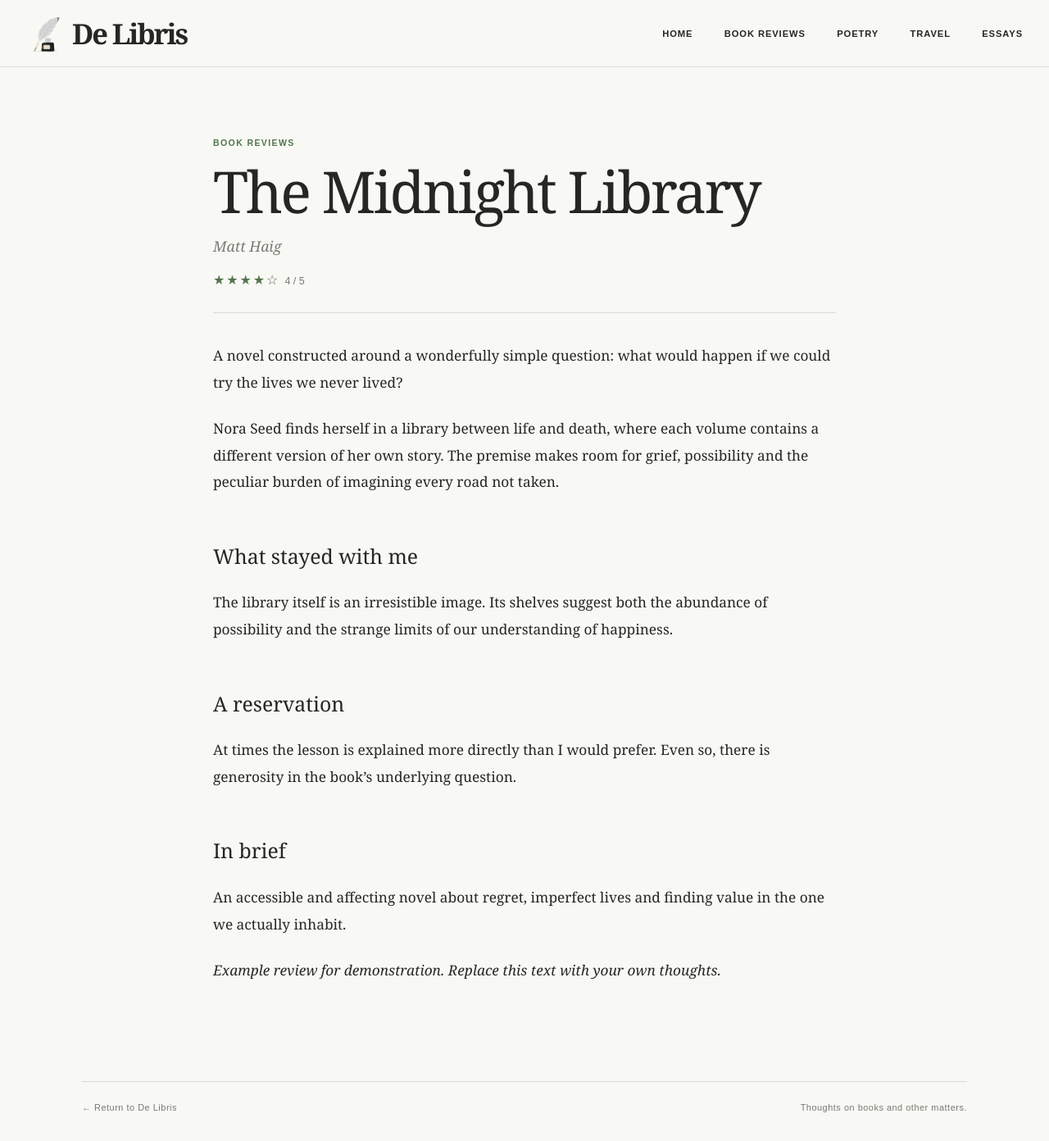
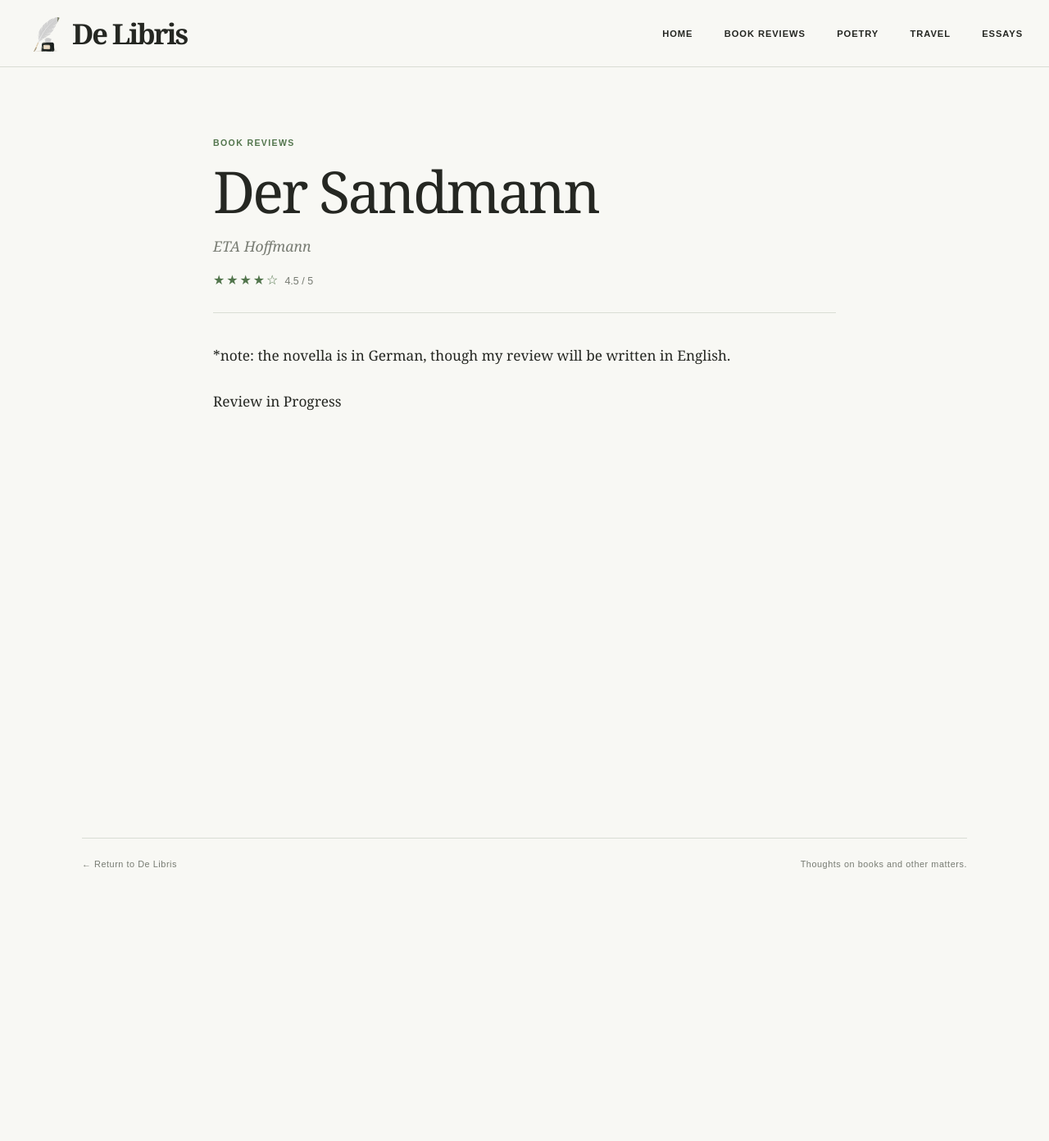
Before and after one commit to homo-ignotus/delibris, a Jekyll site: the page built from _reviews/the-midnight-library.md, in a window 1280 px wide and 1392 px high. Shown: the whole window at 82% size. Built offline with Jekyll 4.4.1, drawn with Linux system fonts in a browser that asks for light colours.

Commit message:
Update the-midnight-library.md

```diff
--- a/_reviews/the-midnight-library.md
+++ b/_reviews/the-midnight-library.md
@@ -1,24 +1,10 @@
 ---
-title: The Midnight Library
-author: Matt Haig
-rating: 4
+title: Der Sandmann
+author: ETA Hoffmann
+rating: 4.5
 order: 1
-cover: /assets/images/covers/midnight-library.svg
+cover: /assets/images/covers/der_sandmann.jpg
 ---
-A novel constructed around a wonderfully simple question: what would happen if we could try the lives we never lived?
+*note: the novella is in German, though my review will be written in English.
 
-Nora Seed finds herself in a library between life and death, where each volume contains a different version of her own story. The premise makes room for grief, possibility and the peculiar burden of imagining every road not taken.
-
-## What stayed with me
-
-The library itself is an irresistible image. Its shelves suggest both the abundance of possibility and the strange limits of our understanding of happiness.
-
-## A reservation
-
-At times the lesson is explained more directly than I would prefer. Even so, there is generosity in the book's underlying question.
-
-## In brief
-
-An accessible and affecting novel about regret, imperfect lives and finding value in the one we actually inhabit.
-
-*Example review for demonstration. Replace this text with your own thoughts.*
+Review in Progress
```
